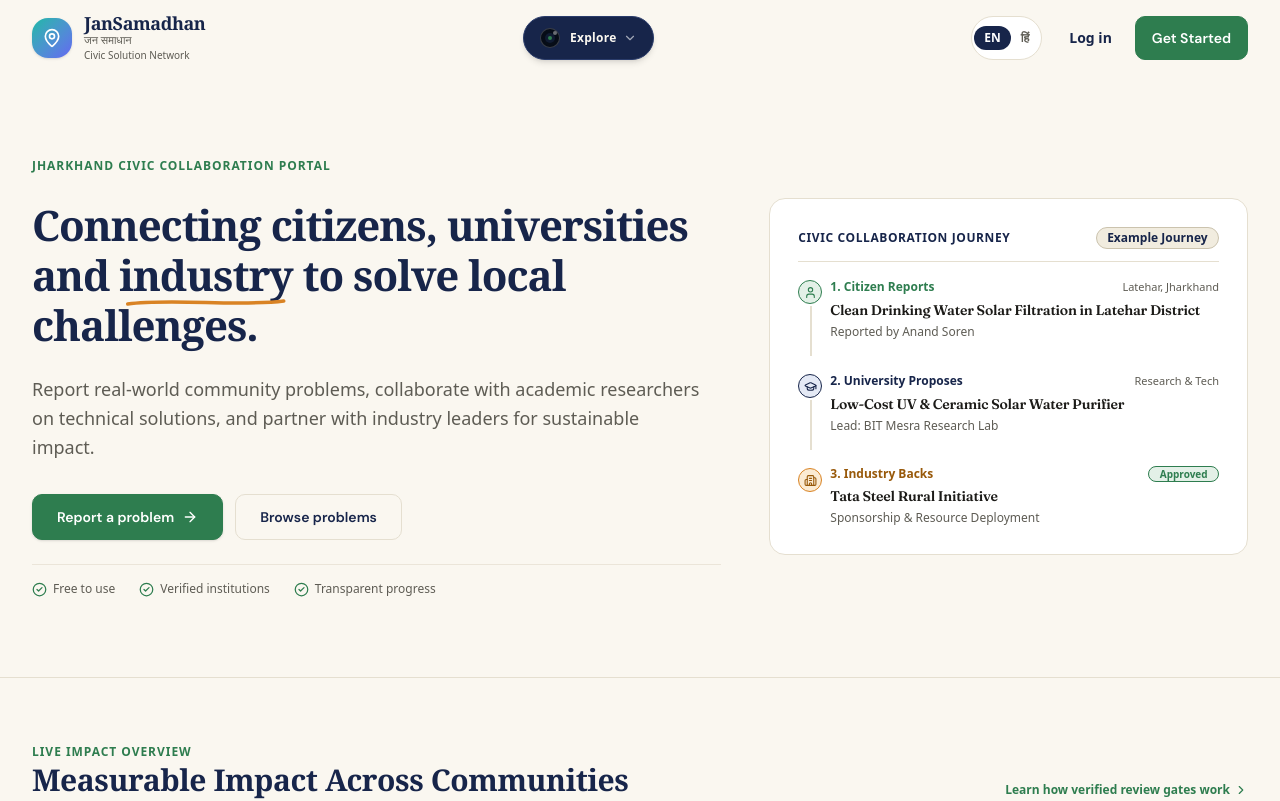
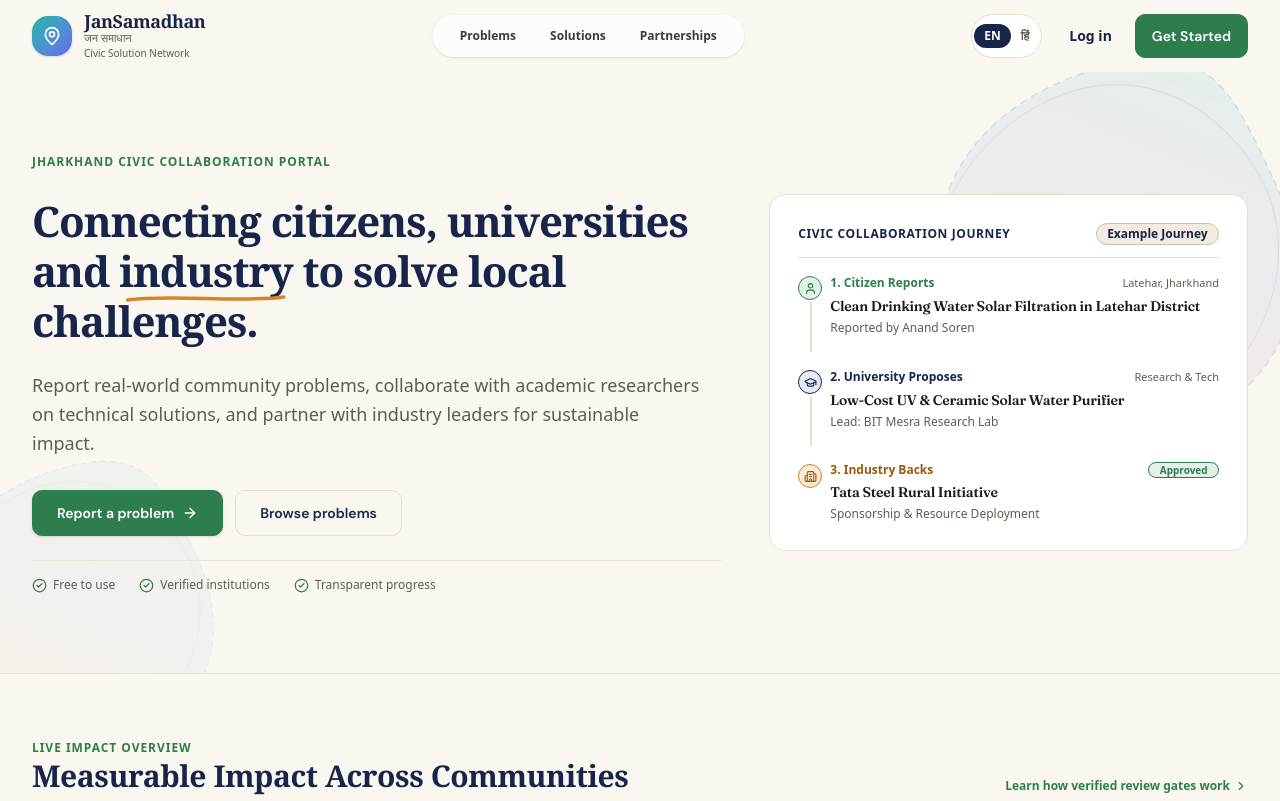
Before and after one commit to tapabratadas126/JanSamadhan, a Next.js app: page / in a window 1280 px wide. Shown: the top 801 px of the page. Built offline with nearby package versions, Linux system fonts and the light colour scheme; no server answers; the database is empty.

Commit message:
feat: standard glass navbar and morph animations on landing page

```diff
--- a/src/app/HomeClient.tsx
+++ b/src/app/HomeClient.tsx
@@ -23,6 +23,7 @@ import { CATEGORIES } from "@/components/problems/CategoryPicker";
 import ProblemCard, { StatusPill } from "@/components/problems/ProblemCard";
 import { useLanguage } from "@/context/LanguageContext";
 import BrandLogo from "@/components/layout/BrandLogo";
+import MorphingShape from "@/components/ui/MorphingShape";
 
 // ── Data Shapes ─────────────────────────────────────────────────────────────
 type ProblemItem = {
@@ -185,8 +186,16 @@ export default function HomeClient({
       {/* ─────────────────────────────────────────────────────────────────────
           4.1 HERO SECTION (Left-aligned, 2 columns, Saffron underline)
       ───────────────────────────────────────────────────────────────────── */}
-      <section className="border-b border-[#E5DFD0] py-12 lg:py-20 px-4 sm:px-6 lg:px-8 bg-[#FAF7F0]">
-        <div className="max-w-7xl mx-auto grid grid-cols-1 lg:grid-cols-12 gap-12 items-center">
+      <section className="relative overflow-hidden border-b border-[#E5DFD0] py-12 lg:py-20 px-4 sm:px-6 lg:px-8 bg-[#FAF7F0]">
+        {/* Organic Morphing Shape in Hero background */}
+        <div className="absolute -top-24 -right-24 w-[540px] h-[540px] opacity-75 pointer-events-none z-0 hidden md:block">
+          <MorphingShape className="w-full h-full" />
+        </div>
+        <div className="absolute -bottom-36 -left-36 w-[420px] h-[420px] opacity-40 pointer-events-none z-0 hidden lg:block">
+          <MorphingShape className="w-full h-full" />
+        </div>
+
+        <div className="relative z-10 max-w-7xl mx-auto grid grid-cols-1 lg:grid-cols-12 gap-12 items-center">
           {/* Left Column (Span 7) */}
           <div className="lg:col-span-7 space-y-6">
             {/* Eyebrow: 12px uppercase for EN, normal for Hindi */}
@@ -552,8 +561,13 @@ export default function HomeClient({
       {/* ─────────────────────────────────────────────────────────────────────
           4.3 HOW IT WORKS / USER FLOW (Native HTML/SVG with approval gates)
       ───────────────────────────────────────────────────────────────────── */}
-      <section id="how-it-works" className="py-14 sm:py-20 px-4 sm:px-6 lg:px-8 border-b border-[#E5DFD0] bg-[#FFFFFF]">
-        <div className="max-w-7xl mx-auto space-y-10">
+      <section id="how-it-works" className="relative overflow-hidden py-14 sm:py-20 px-4 sm:px-6 lg:px-8 border-b border-[#E5DFD0] bg-[#FFFFFF]">
+        {/* Soft Organic Morphing Shape in background */}
+        <div className="absolute -bottom-28 right-0 w-[480px] h-[480px] opacity-40 pointer-events-none z-0 hidden md:block">
+          <MorphingShape className="w-full h-full" />
+        </div>
+
+        <div className="relative z-10 max-w-7xl mx-auto space-y-10">
           <div className="text-center max-w-3xl mx-auto space-y-2">
             <div className={lang === "hi" ? "eyebrow-hi text-[#2E7D4F]" : "eyebrow-en text-[#2E7D4F]"}>
               Workflow & Governance
--- a/src/components/layout/IslandNavbar.tsx
+++ b/src/components/layout/IslandNavbar.tsx
@@ -72,13 +72,6 @@ export default function IslandNavbar({
 
 
 
-        {/* Camera Cutout Lens Element */}
-        <div className="relative flex items-center justify-center w-5 h-5 rounded-full bg-[#070d18] border border-white/20 shadow-inner mr-2.5 shrink-0">
-          <div className="w-2.5 h-2.5 rounded-full bg-[#111c34] flex items-center justify-center shadow-inner">
-            <div className="w-1 h-1 rounded-full bg-[#2E7D4F] animate-pulse" />
-          </div>
-          <div className="absolute top-0.5 right-0.5 w-1 h-1 rounded-full bg-white/40 blur-[0.2px]" />
-        </div>
 
         {/* Current Active Page Label */}
         <span className="text-xs font-semibold tracking-wide text-[#FAF7F0] mr-1.5 font-sans">
--- a/src/components/layout/Navbar.tsx
+++ b/src/components/layout/Navbar.tsx
@@ -17,10 +17,13 @@ import {
 } from "lucide-react";
 import NotificationBell from "./NotificationBell";
 import LanguageToggle from "./LanguageToggle";
-import { PillNavItem } from "./PillNav";
 import BrandLogo from "./BrandLogo";
-import IslandNavbar from "./IslandNavbar";
 import { useLanguage } from "@/context/LanguageContext";
+
+interface NavItem {
+  label: string;
+  href: string;
+}
 
 interface NavbarProps {
   role?: string;
@@ -36,7 +39,7 @@ export default function Navbar({ role, userName }: NavbarProps) {
 
   const isLoggedIn = !!role;
 
-  // Track 8px scroll for bottom border
+  // Track scroll position to enhance glass intensity
   useEffect(() => {
     const handleScroll = () => {
       setScrolled(window.scrollY > 8);
@@ -46,7 +49,7 @@ export default function Navbar({ role, userName }: NavbarProps) {
     return () => window.removeEventListener("scroll", handleScroll);
   }, []);
 
-  // Role metadata without emojis, using Lucide icons
+  // Role metadata using Lucide icons
   const ROLE_CONFIG: Record<
     string,
     { label: string; icon: LucideIcon; badgeClass: string }
@@ -73,9 +76,9 @@ export default function Navbar({ role, userName }: NavbarProps) {
     },
   };
 
-  // Memoise navigation items by role and language
-  const navItems: PillNavItem[] = useMemo(() => {
-    const publicItems: PillNavItem[] = [
+  // Navigation links based on role
+  const navItems: NavItem[] = useMemo(() => {
+    const publicItems: NavItem[] = [
       { href: "/problems", label: tr("nav_problems") },
       { href: "/solutions", label: tr("nav_solutions") },
       { href: "/partnerships", label: tr("nav_partnerships") },
@@ -119,7 +122,7 @@ export default function Navbar({ role, userName }: NavbarProps) {
       default:
         return publicItems;
     }
-  }, [role, tr, lang]);
+  }, [role, tr]);
 
   const currentRoleInfo = role ? ROLE_CONFIG[role] : null;
 
@@ -141,29 +144,54 @@ export default function Navbar({ role, userName }: NavbarProps) {
 
   return (
     <header
-      className={`sticky top-0 z-50 w-full transition-colors duration-200 bg-[#FAF7F0] ${
-        scrolled ? "border-b border-[#E5DFD0]" : "border-b border-transparent"
+      className={`sticky top-0 z-50 w-full transition-all duration-300 backdrop-blur-md ${
+        scrolled
+          ? "bg-[#FAF7F0]/85 border-b border-[#E5DFD0]/80 shadow-[0_4px_20px_-4px_rgba(23,37,74,0.06)]"
+          : "bg-[#FAF7F0]/70 border-b border-transparent"
       }`}
-      style={{ height: "76px" }}
+      style={{ height: "72px" }}
     >
       <div className="max-w-7xl mx-auto h-full px-4 sm:px-6 lg:px-8 flex items-center justify-between gap-4">
-        {/* Left Zone: Unified Brand Logo matching Login portal */}
+        {/* Left Zone: Brand Logo */}
         <BrandLogo
           size="md"
           subtitleExtra={tr("nav_civic_network")}
           href="/"
         />
 
-        {/* Centre Zone: Camera Cutout Dynamic Island Navbar (Desktop) */}
-        <div className="hidden lg:flex items-center justify-center flex-1 max-w-2xl px-2">
-          <IslandNavbar
-            items={navItems}
-            activeHref={pathname}
-            lang={lang}
-            role={role}
-            userName={userName}
-          />
-        </div>
+        {/* Centre Zone: Standard Glass Navigation Links */}
+        <nav
+          className="hidden lg:flex items-center gap-1.5 px-3 py-1.5 rounded-full bg-white/60 border border-white/60 shadow-sm backdrop-blur-md"
+          aria-label="Main Navigation"
+        >
+          {navItems.map((item) => {
+            const isActive =
+              pathname === item.href ||
+              (item.href !== "/" &&
+                (pathname?.startsWith(item.href + "/") || pathname === item.href));
+
+            return (
+              <Link
+                key={item.href}
+                href={item.href}
+                aria-current={isActive ? "page" : undefined}
+                className={`relative px-3.5 py-1.5 rounded-full text-xs font-semibold no-underline transition-all duration-200 ${
+                  isActive
+                    ? "bg-[#17254A] text-white shadow-sm font-bold"
+                    : "text-[#1C1B18]/85 hover:text-[#17254A] hover:bg-black/5"
+                }`}
+              >
+                <span>{item.label}</span>
+                {isActive && (
+                  <span
+                    className="absolute -bottom-0.5 left-1/2 -translate-x-1/2 w-1.5 h-1.5 rounded-full bg-[#2E7D4F]"
+                    aria-hidden="true"
+                  />
+                )}
+              </Link>
+            );
+          })}
+        </nav>
 
         {/* Right Zone: Utilities */}
         <div className="flex items-center gap-3 shrink-0">
--- /dev/null
+++ b/src/components/ui/MorphingShape.tsx
@@ -0,0 +1,114 @@
+"use client";
+
+import React from "react";
+import { motion } from "framer-motion";
+
+interface MorphingShapeProps {
+  className?: string;
+}
+
+export default function MorphingShape({ className = "" }: MorphingShapeProps) {
+  // Smooth organic SVG path morphing keyframes
+  // All paths are cubic Bezier closed loops (C / S commands) with the same topology
+  const path1 =
+    "M 300,100 C 430,90 520,180 510,310 C 500,440 410,510 290,520 C 160,530 80,430 90,300 C 100,170 170,110 300,100 Z";
+  const path2 =
+    "M 320,120 C 470,140 540,240 500,360 C 460,480 370,530 250,500 C 130,470 90,360 110,230 C 130,100 210,100 320,120 Z";
+  const path3 =
+    "M 280,110 C 400,80 510,160 520,290 C 530,420 440,520 310,510 C 180,500 100,400 110,270 C 120,140 160,140 280,110 Z";
+  const path4 =
+    "M 310,95 C 445,115 535,210 515,335 C 495,460 395,525 275,515 C 145,505 85,395 105,265 C 125,135 185,85 310,95 Z";
+
+  return (
+    <div
+      className={`relative pointer-events-none select-none overflow-visible ${className}`}
+      aria-hidden="true"
+    >
+      <svg
+        viewBox="0 0 600 600"
+        className="w-full h-full filter drop-shadow-xl"
+        fill="none"
+        xmlns="http://www.w3.org/2000/svg"
+      >
+        <defs>
+          {/* Subtle multi-stop civic gradient with soft teal, warm saffron, and navy glow */}
+          <linearGradient id="morphGrad1" x1="0%" y1="0%" x2="100%" y2="100%">
+            <stop offset="0%" stopColor="#14B8A6" stopOpacity="0.14" />
+            <stop offset="45%" stopColor="#6366F1" stopOpacity="0.10" />
+            <stop offset="80%" stopColor="#D98324" stopOpacity="0.12" />
+            <stop offset="100%" stopColor="#2E7D4F" stopOpacity="0.16" />
+          </linearGradient>
+
+          <linearGradient id="morphStroke" x1="0%" y1="0%" x2="100%" y2="100%">
+            <stop offset="0%" stopColor="#14B8A6" stopOpacity="0.35" />
+            <stop offset="50%" stopColor="#6366F1" stopOpacity="0.25" />
+            <stop offset="100%" stopColor="#D98324" stopOpacity="0.30" />
+          </linearGradient>
+        </defs>
+
+        {/* Outer glowing morphing blob */}
+        <motion.path
+          d={path1}
+          animate={{
+            d: [path1, path2, path3, path4, path1],
+            rotate: [0, 90, 180, 270, 360],
+          }}
+          transition={{
+            d: {
+              duration: 16,
+              repeat: Infinity,
+              repeatType: "loop",
+              ease: "easeInOut",
+            },
+            rotate: {
+              duration: 32,
+              repeat: Infinity,
+              repeatType: "loop",
+              ease: "linear",
+            },
+          }}
+          style={{ transformOrigin: "300px 300px" }}
+          fill="url(#morphGrad1)"
+          stroke="url(#morphStroke)"
+          strokeWidth="1.5"
+          strokeDasharray="8 6"
+        />
+
+        {/* Secondary inner counter-rotating accent ring for rich depth */}
+        <motion.path
+          d={path3}
+          animate={{
+            d: [path3, path4, path1, path2, path3],
+            rotate: [360, 270, 180, 90, 0],
+            scale: [0.85, 0.92, 0.88, 0.94, 0.85],
+          }}
+          transition={{
+            d: {
+              duration: 18,
+              repeat: Infinity,
+              repeatType: "loop",
+              ease: "easeInOut",
+            },
+            rotate: {
+              duration: 38,
+              repeat: Infinity,
+              repeatType: "loop",
+              ease: "linear",
+            },
+            scale: {
+              duration: 12,
+              repeat: Infinity,
+              repeatType: "mirror",
+              ease: "easeInOut",
+            },
+          }}
+          style={{ transformOrigin: "300px 300px" }}
+          fill="none"
+          stroke="#17254A"
+          strokeOpacity="0.12"
+          strokeWidth="1"
+        />
+      </svg>
+    </div>
+  );
+}
```
